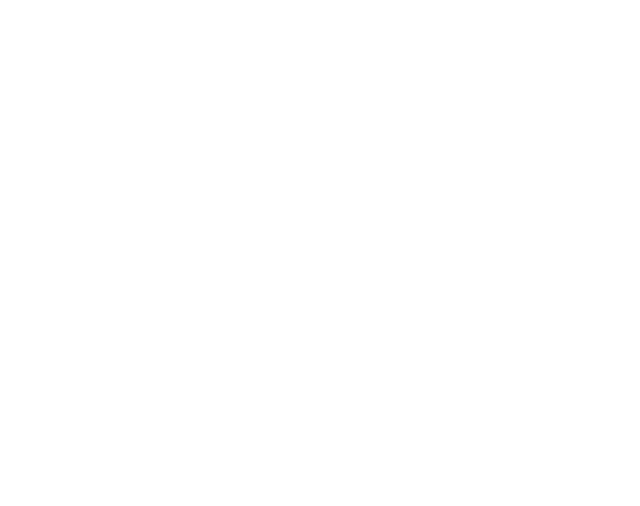
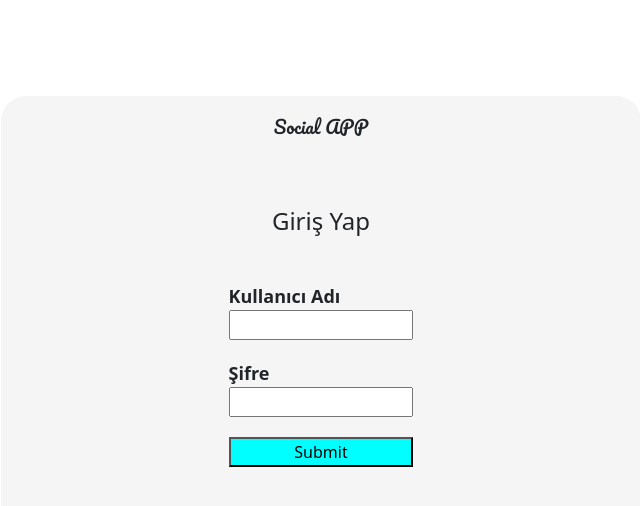
Before and after one commit to msfsgl58/social-app, a React (Create React App) app: page /Login in a window 1280 px wide. Shown: the top 506 px of the page, without its empty margins (319-959 px from the left). Built offline with nearby package versions, Linux system fonts and the light colour scheme.

Commit message:
LoginPage design and add Form

```diff
--- a/package.json
+++ b/package.json
@@ -10,6 +10,7 @@
     "react": "^18.2.0",
     "react-bootstrap": "^2.5.0",
     "react-dom": "^18.2.0",
+    "react-hook-form": "^7.39.1",
     "react-icons": "^4.6.0",
     "react-router-dom": "^6.4.3",
     "react-scripts": "5.0.1",
--- a/src/menuFolder/left-menu-data.js
+++ b/src/menuFolder/left-menu-data.js
@@ -29,7 +29,7 @@ export const LeftMenuData = [
   },
   {
     title: "Çıkış Yap",
-    path: "/",
+    path: "/Login",
     icon: <ImIcons.ImExit />,
     cName: "nav-text",
   },
--- a/src/screen/App.css
+++ b/src/screen/App.css
@@ -19,3 +19,28 @@
   border-radius: 15px;
   margin: 10px;
 }
+
+.login-text {
+  margin-top: 8%;
+  bottom: 0px;
+}
+
+.form {
+  width: 30%;
+  height: 40%;
+  display: flex;
+  flex-direction: column;
+  justify-content: center;
+}
+
+label {
+  margin-top: 20px;
+  display: flex;
+  font-size: 18px;
+  font-weight: bold;
+}
+
+.btn-submit {
+  background-color: aqua;
+  margin-top: 20px;
+}
--- a/src/screen/LoginPage.js
+++ b/src/screen/LoginPage.js
@@ -1,7 +1,44 @@
 import React from "react";
+import "./App.css";
+import { useForm } from "react-hook-form";
 
-function LoginPage () {
+function LoginPage() {
+  const {
+    register,
+    handleSubmit,
+    formState: { errors },
+  } = useForm();
+  const onSubmit = (data) => console.log(data);
 
+  return (
+    <div className="background">
+      <div
+        className="container"
+        style={{
+          width: "50%",
+          height: "76%",
+          backgroundColor: "whitesmoke",
+          borderRadius: "25px",
+          textAlign:"center",
+          display:"flex",
+          flexDirection:'column',
+          alignItems:"center",
+        }}
+      >
+        <h3 className="social-app-text">Social APP</h3>
+
+        <h4 className="login-text">Giriş Yap</h4>
+        <form onSubmit={handleSubmit(onSubmit)} className="form">
+          <label className="label">Kullanıcı Adı</label>
+          <input {...register("Kullanıcı Adı", { required: true })} />
+          <label>Şifre</label>
+          <input {...register("Şifre", { required: true })} />
+          {errors.exampleRequired && <span>This field is required</span>}
+          <input type="submit" className="btn-submit"/>
+        </form>
+      </div>
+    </div>
+  );
 }
 
 export default LoginPage;
```
Also changed, not shown: 1 other file (tests, documents, lock files or other folders).
